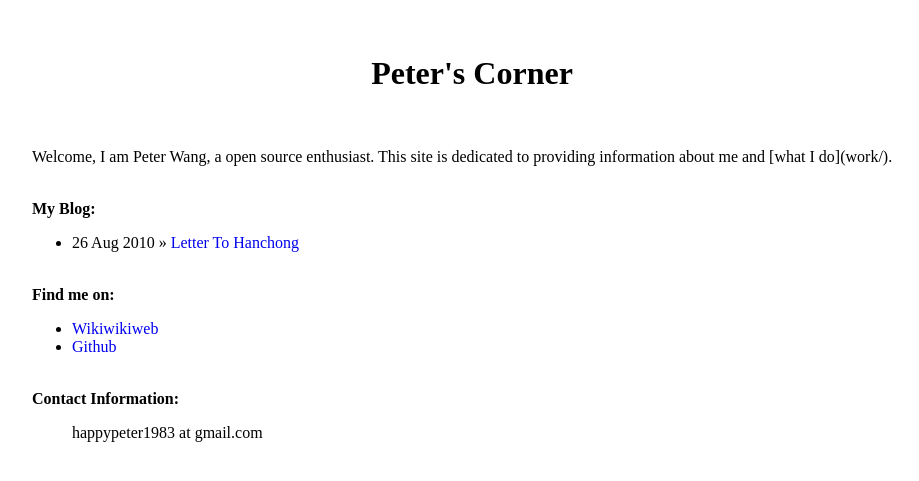
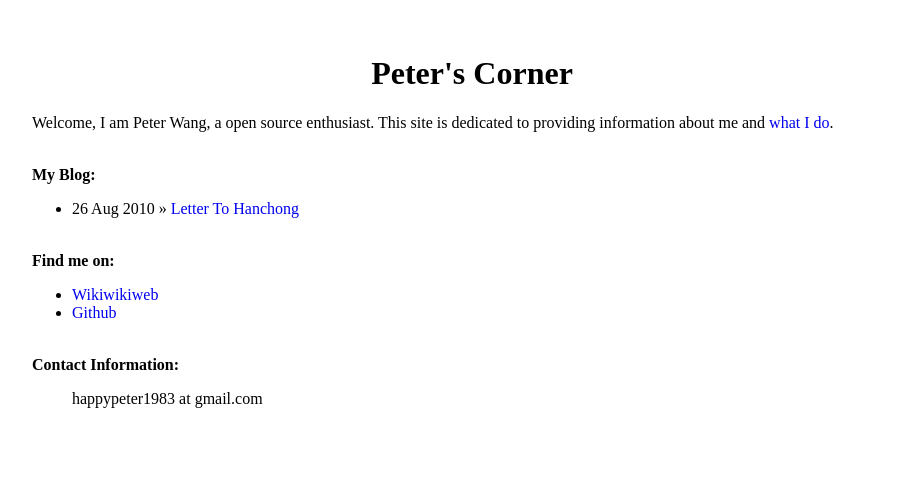
Before and after one commit to happypeter/happypeter.github.com, a Jekyll site: the page built from index.markdown, in a window 1280 px wide. Shown: the top 481 px of the page, without its empty margins (168-1087 px from the left). Built offline with Jekyll 4.4.1, drawn with Linux system fonts in a browser that asks for light colours; Markdown is read by kramdown in place of the engine named in the settings.

Commit message:
seems if you have html tags <p>, md links won't do

```diff
--- a/index.markdown
+++ b/index.markdown
@@ -4,11 +4,8 @@ layout: default
 <br />
 <h1 style="text-align:center">Peter's Corner</h1>
 
-<br />
 
-<p>
-Welcome, I am Peter Wang, a open source enthusiast. This site is dedicated to providing information about me and [what I do](work/).
-</p>
+Welcome, I am Peter Wang, a open source enthusiast. This site is dedicated to providing information about me and [what I do](/work).
 
 
 <p><br /><b>My Blog:</b></p>
```
